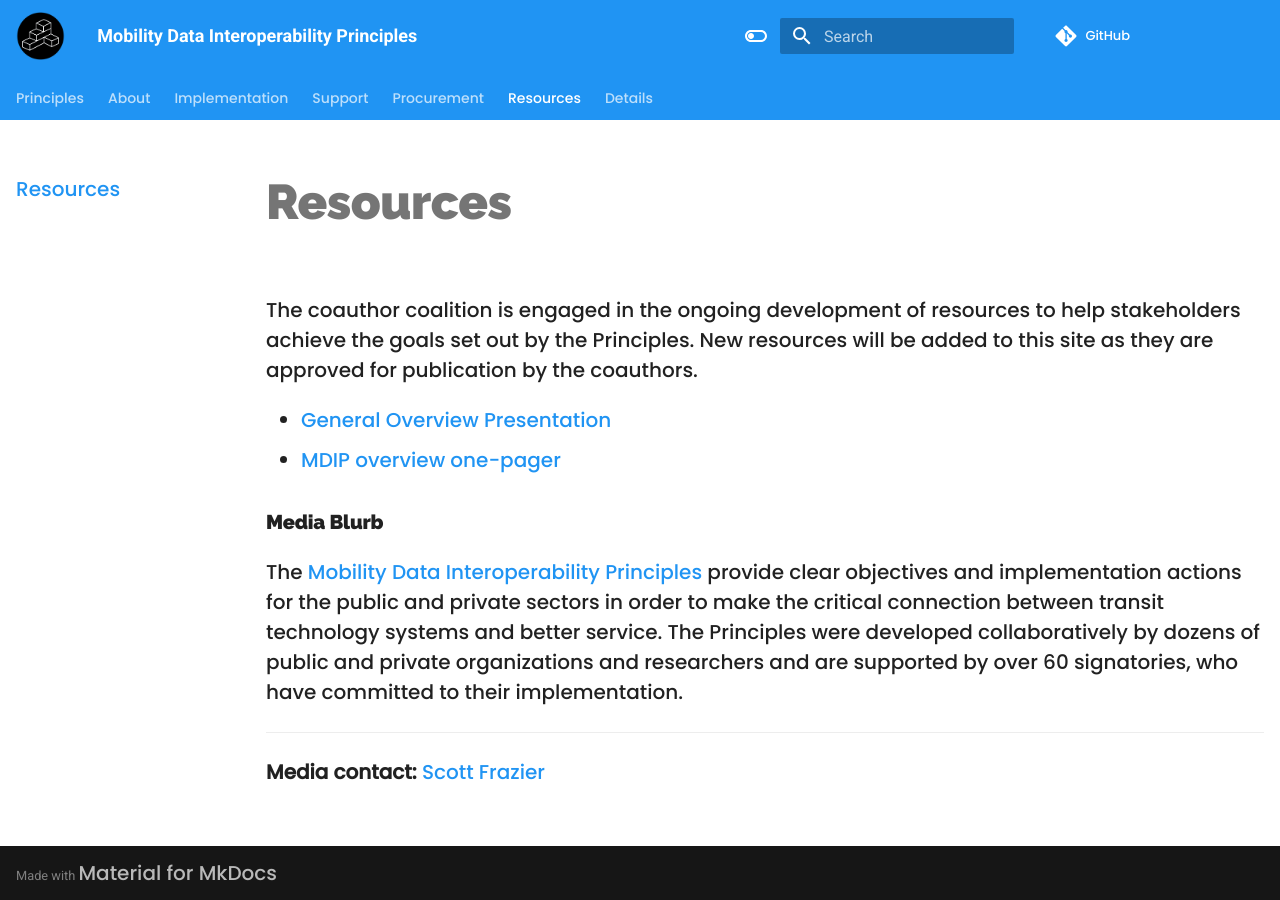
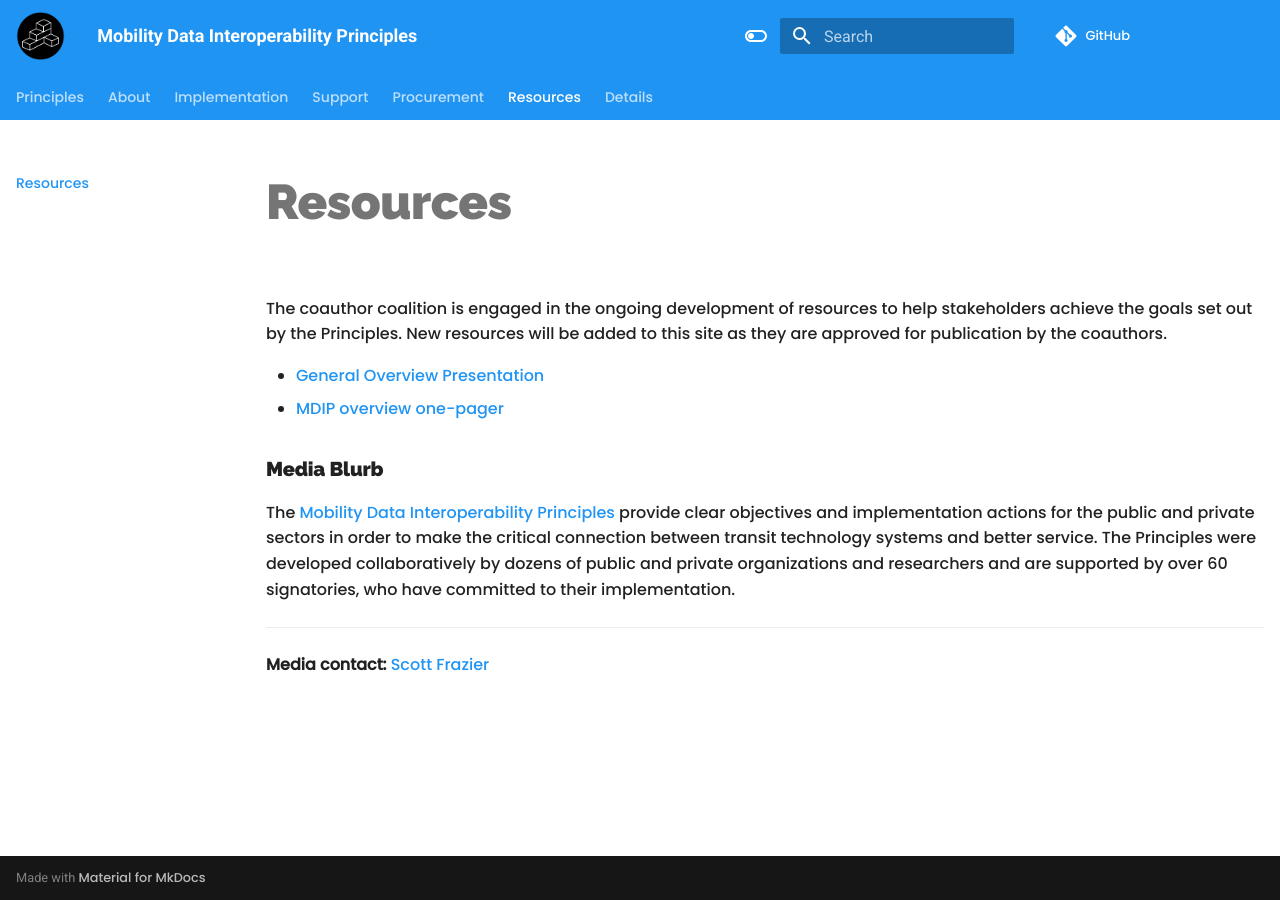
Before and after one commit to interoperable-mobility/principles, an MkDocs documentation site: the page built from docs/resources.md, in a window 1280 px wide. Built offline with MkDocs 1.6.1 and Material for MkDocs 9.7.7, drawn with Linux system fonts in a browser that asks for light colours; nearby versions of some CDN libraries; comment, search, counter and statistics services are not loaded.

Commit message:
fix(css): remove unused rule causing size increase

```diff
--- a/docs/css/additional.css
+++ b/docs/css/additional.css
@@ -25,14 +25,6 @@ p,
 a,
 li {
   font-family: "Poppins", sans-serif;
-}
-
-.md-typeset:not(.admonition) p,
-a,
-li {
-  font-size: 1rem;
-  font-weight: 500;
-  line-height: 1.5;
 }
 
 .md-typeset.admonition {
```
